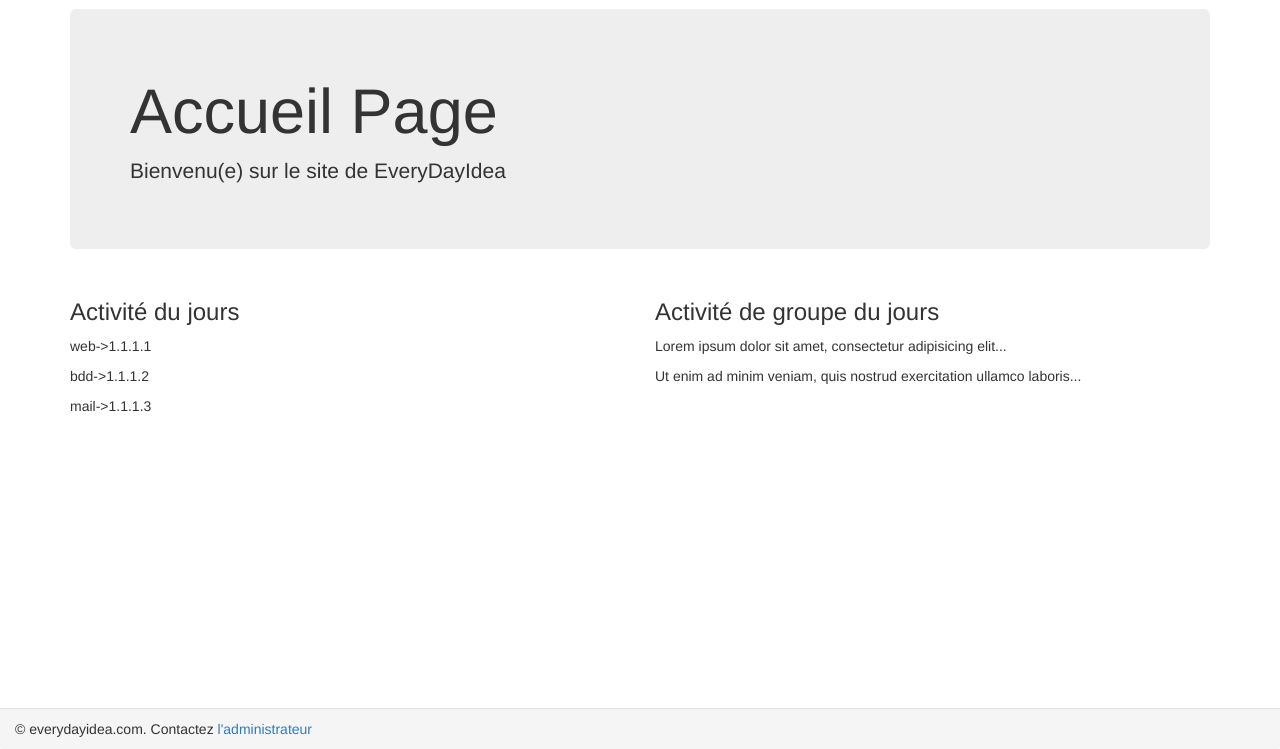
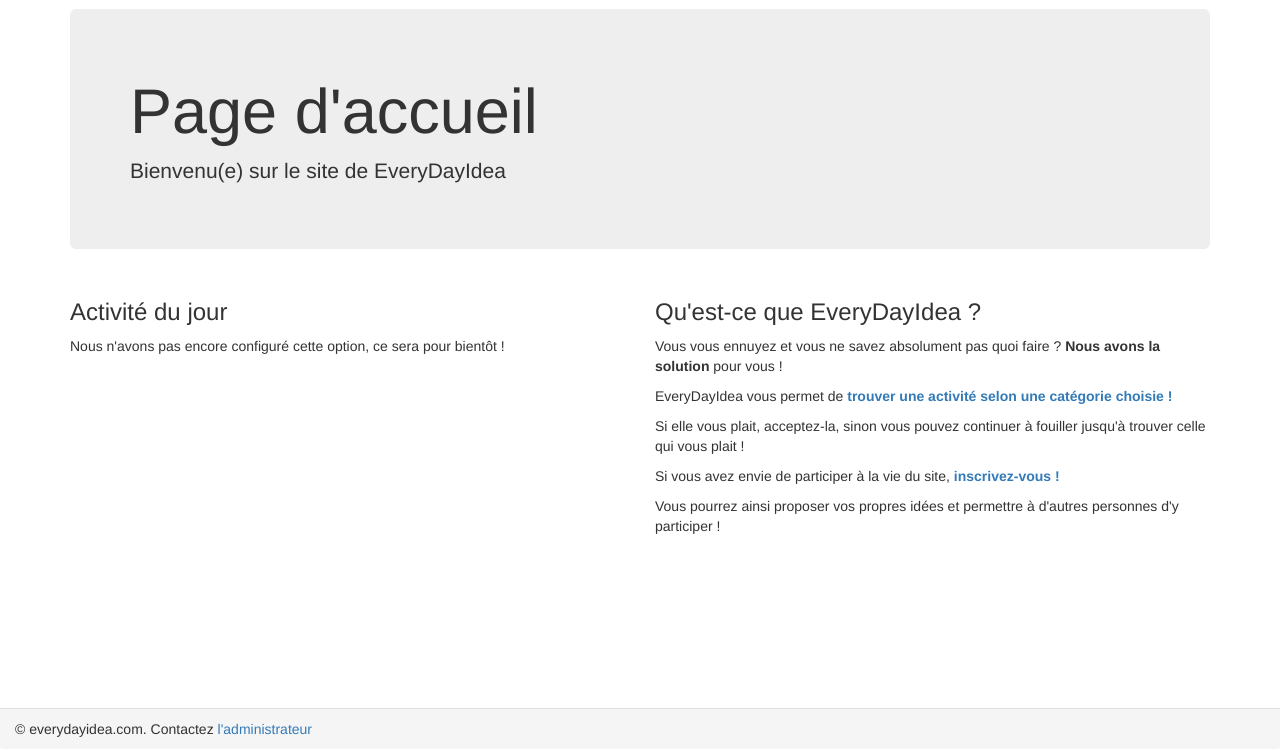
Before and after one commit to OvynFlavian/IntegrationTP_Groupe_1, a PHP site: page / in a window 1280 px wide. Shown: the part 51-800 px from the top of the page. Run offline with PHP 8.4, Linux system fonts and the light colour scheme; data that the repository does not hold is empty; some libraries are stand-ins or nearby versions.

Commit message:
Changement page accueil

```diff
--- a/Projet/Web/Form/inscription.form.php
+++ b/Projet/Web/Form/inscription.form.php
@@ -18,11 +18,11 @@
     <div class="form-group">
         <label class="control-label col-sm-2" for="mdp">Mot de passe:</label>
         <div class="col-sm-10">
-            <input type="password" class="form-control" id="mdp" name="mdp" placeholder="Entrer votre password">
+            <input type="password" class="form-control" id="mdp" name="mdp" placeholder="Entrer votre mot de passe">
         </div>
     </div>
     <div class="form-group">
-        <label class="control-label col-sm-2" for="mdpConfirm">Mot de passe de confirmation:</label>
+        <label class="control-label col-sm-2" for="mdpConfirm">Réentrez votre mot de passe:</label>
         <div class="col-sm-10">
             <input type="password" class="form-control" id="mdpConfirm" name="mdpConfirm" placeholder="Encore une fois">
         </div>
@@ -34,7 +34,7 @@
         </div>
     </div>
     <div class="form-group">
-        <label class="control-label col-sm-2" for="emailConfirm">Mail de confirmation:</label>
+        <label class="control-label col-sm-2" for="emailConfirm">Réentrez votre mail:</label>
         <div class="col-sm-10">
             <input type="text" class="form-control" id="emailConfirm" name="emailConfirm" placeholder="Encore une fois">
         </div>
--- a/Projet/Web/Form/proposerActivite.form.php
+++ b/Projet/Web/Form/proposerActivite.form.php
@@ -5,9 +5,10 @@
  * Date: 07-10-15
  * Time: 21:00
  */
+
+
+echo "<form class='form-horizontal col-sm-12' name='activite' action='proposerActivite.page.php?categorie=$cat' method='post'>";
 ?>
-
-<form class="form-horizontal col-sm-12" name='activite' action='proposerActivite.page.php?categorie=$cat' method='post'>
     <button class="btn btn-success col-sm-6" type='submit' id='formulaire' name='Accepter'>Ok !</button>
     <button class="btn btn-warning col-sm-6" type='submit' id='formulaire' name='Refuser'>Une autre !</button>
 </form>
--- a/Projet/Web/Library/Page/proposerActivite.lib.php
+++ b/Projet/Web/Library/Page/proposerActivite.lib.php
@@ -40,11 +40,12 @@ function verifCat($cat) {
     }
 
 }
-function gererReponse($cat) {
+function gererReponse($cat)
+{
     if (isset($_POST['Accepter'])) {
         header('Location: choisirCategorie.page.php');
 
     } else if (isset($_POST['Refuser'])) {
-        header("Location: proposerActivite.page.php?categorie=$cat");
+        header("Location: proposerActivite.page.php?categorie=" . $cat);
     }
 }
--- a/Projet/Web/Menu/menuGeneral.lib.php
+++ b/Projet/Web/Menu/menuGeneral.lib.php
@@ -36,7 +36,7 @@ $isIndex = ($page == '' or $page == "index");
             <?php if(!$isConnect){?>
             <li <?php if($page == "connexion") echo "class='active'"?>><a href="connexion.page.php">Connexion</a></li>
             <li <?php if($page == "inscription") echo "class='active'"?>><a href="inscription.page.php">Inscription</a></li>
-            <li <?php if($page == "choisirCategorie") echo "class='active'"?>><a href="Page/choisirCategorie.page.php">Catégorie</a></li>
+            <li <?php if($page == "choisirCategorie") echo "class='active'"?>><a href="choisirCategorie.page.php">Catégorie</a></li>
             <?php }else{ ?>
             <li <?php if($page == "ajouterActivite") echo "class='active'"?>><a href="Page/ajouterActivite.page.php">Ajouter une activité</a></li>
             <li <?php if($page == "choisirCategorie") echo "class='active'"?>><a href="choisirCategorie.page.php">Catégorie</a></li>
--- a/Projet/Web/index.php
+++ b/Projet/Web/index.php
@@ -32,7 +32,7 @@ $configIni = parse_ini_file("config.ini", true);
 </header>
 <section class="container">
     <section class="jumbotron">
-        <h1>Accueil Page</h1>
+        <h1>Page d'accueil</h1>
         <p>
             <?php if($isConnect){ ?>
                 Bienvenu(e) <?php echo getSessionUser()->getUserName() ?> sur le site de EveryDayIdea
@@ -43,15 +43,17 @@ $configIni = parse_ini_file("config.ini", true);
     </section>
     <section class="row">
         <article class="col-sm-6">
-            <h3>Activité du jours</h3>
-            <?php foreach($configIni['SERVEUR_ADDRESS'] as $key => $value){ ?>
-                <p><?php echo $key. "->". $value; ?></p>
-            <?php }?>
+            <h3>Activité du jour</h3>
+                <p><?php echo "Nous n'avons pas encore configuré cette option, ce sera pour bientôt !";?></p>
+
         </article>
         <article class="col-sm-6">
-            <h3>Activité de groupe du jours</h3>
-            <p>Lorem ipsum dolor sit amet, consectetur adipisicing elit...</p>
-            <p>Ut enim ad minim veniam, quis nostrud exercitation ullamco laboris...</p>
+            <h3>Qu'est-ce que EveryDayIdea ?</h3>
+            <p>Vous vous ennuyez et vous ne savez absolument pas quoi faire ? <b>Nous avons la solution</b> pour vous !</p>
+            <p>EveryDayIdea vous permet de <a href="Page/choisirCategorie.page.php"><b>trouver une activité selon une catégorie choisie !</b></a></p>
+            <p>Si elle vous plait, acceptez-la, sinon vous pouvez continuer à fouiller jusqu'à trouver celle qui vous plait !</p>
+            <p>Si vous avez envie de participer à la vie du site, <a href="Page/inscription.page.php"><b>inscrivez-vous !</b></a></p>
+            <p>Vous pourrez ainsi proposer vos propres idées et permettre à d'autres personnes d'y participer !</p>
         </article>
     </section>
     <?php if(isConnect()){?>
```
Also changed, not shown: Projet/Web/Images/animaux.jpg.
